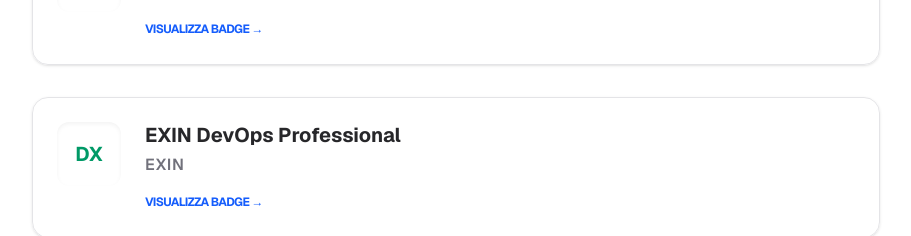
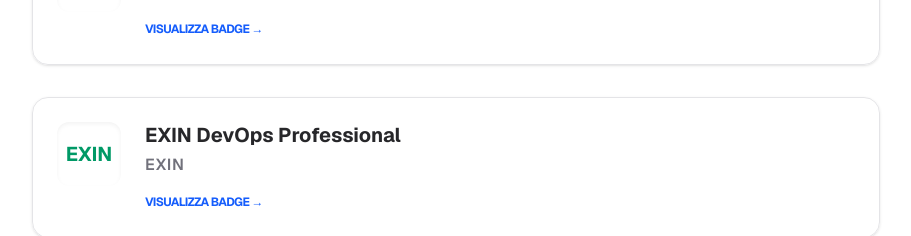
Before and after one commit to ciroskat/portfolio, a Next.js app: page / in a window 1280 px wide. Shown: the part 1320-1556 px from the top of the page, without its empty margins (184-1095 px from the left). Built offline with nearby package versions, Linux system fonts and the light colour scheme.

Commit message:
Deploy update

```diff
--- a/app/page.tsx
+++ b/app/page.tsx
@@ -169,7 +169,7 @@ export default function Home() {
           <div className="grid gap-8">
             {[
               { id: 'CKAD', name: 'Certified Kubernetes Application Developer', issuer: 'CNCF', color: 'blue', link: 'https://www.credly.com/badges/5e888d67-980c-48d2-8aea-d7bb0f3ef1fe' },
-              { id: 'DX', name: 'EXIN DevOps Professional', issuer: 'EXIN', color: 'emerald', link: 'https://mylogin.exin.nl/polarserver.asp?Script=GetLinkedInPost&CandidateCertificateGUID=161DE0A3-75A1-42A2-9FB3-162F23ABDD2B&ts=394435843' }
+              { id: 'EXIN', name: 'EXIN DevOps Professional', issuer: 'EXIN', color: 'emerald', link: 'https://mylogin.exin.nl/polarserver.asp?Script=GetLinkedInPost&CandidateCertificateGUID=161DE0A3-75A1-42A2-9FB3-162F23ABDD2B&ts=394435843' }
             ].map((cert) => (
               <motion.a
                 key={cert.id}
```
